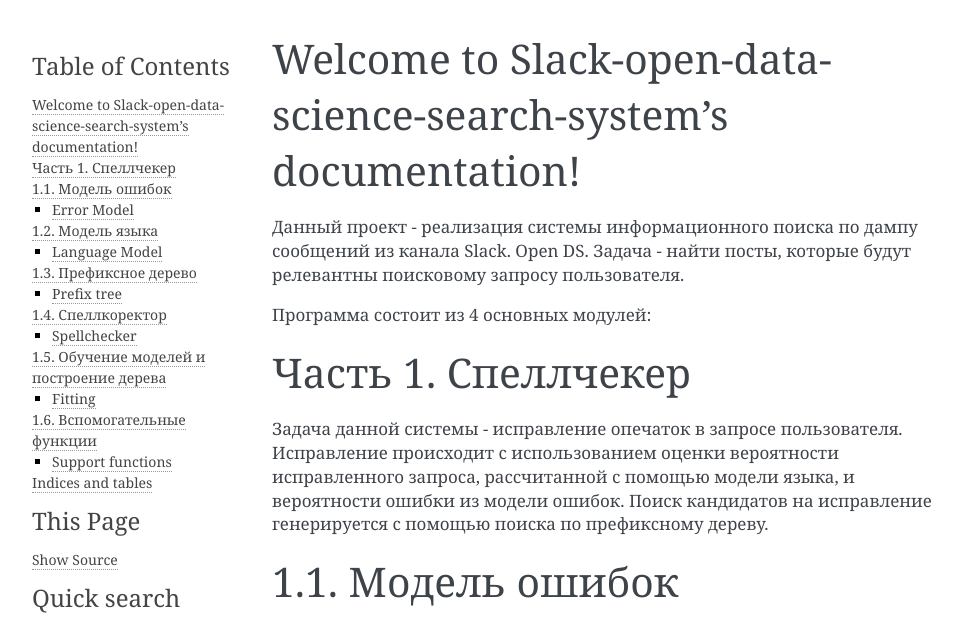
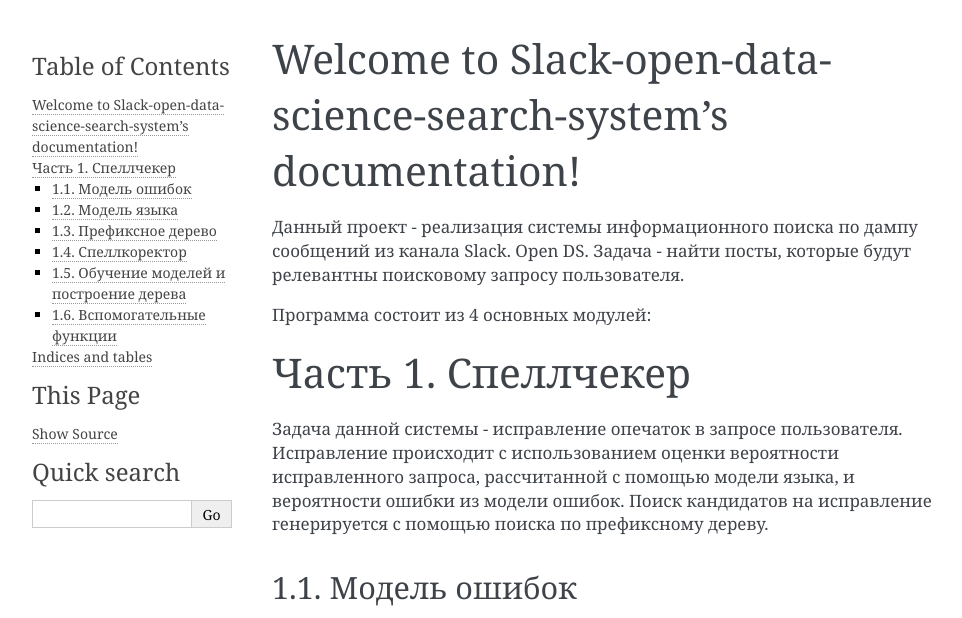
Before and after one commit to DenisRogozhin/Slack-open-data-science-search-system, a Sphinx documentation site: the page built from doc/index.rst, in a window 1280 px wide and 1400 px high. Shown: the top 618 px of the window, without its empty margins (148-1110 px from the left). Built offline with Sphinx 7.4.7, drawn with Linux system fonts in a browser that asks for light colours; some of the changed text lies outside the part shown; grey boxes are pictures that could not be loaded.

Commit message:
update spellchecker documentation (#17)

```diff
--- a/doc/index.rst
+++ b/doc/index.rst
@@ -22,60 +22,42 @@
    :caption: Contents:
 
 1.1. Модель ошибок
-========================================
-
-Error Model
-----------------------------------------
+------------------
 
 .. automodule:: error_model
     :members:
     :undoc-members:
 
 1.2. Модель языка
-=================
-
-Language Model
-----------------------------------------
+-----------------
 
 .. automodule:: language_models
     :members:
     :undoc-members:
 
 1.3. Префиксное дерево
-======================
-
-Prefix tree
-----------------------------------------
+----------------------
 
 .. automodule:: prefix_tree
     :members:
     :undoc-members:
 
 1.4.  Спеллкоректор
-===================
-
-Spellchecker
-----------------------------------------
+-------------------
 
 .. automodule:: spellchecker
     :members:
     :undoc-members:
 
 1.5.  Обучение моделей и построение дерева
-==========================================
-
-Fitting
-----------------------------------------
+------------------------------------------
 
 .. automodule:: build_models
     :members:
     :undoc-members:
 
 1.6.  Вспомогательные функции
-=============================
-
-Support functions
-----------------------------------------
+-----------------------------
 
 .. automodule:: utils
     :members:
```
